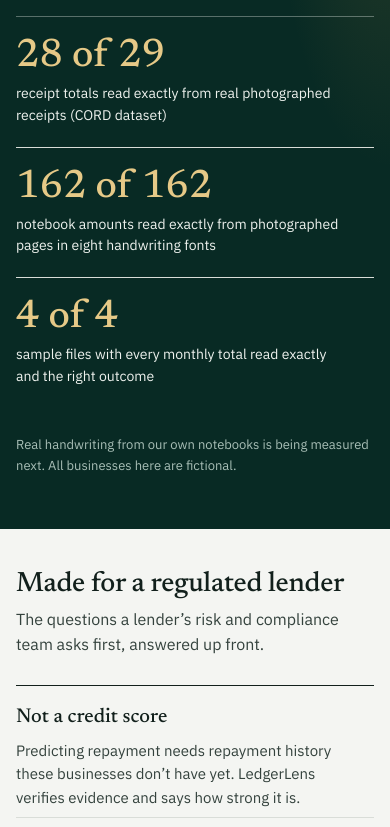
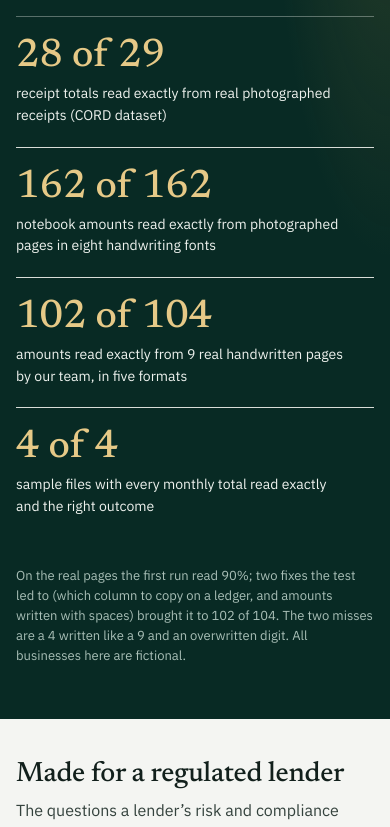
Before and after one commit to aeoncyr/ledgerlens, a React (Vite) app in the folder web/: page / in a window 390 px wide. Shown: the part 8153-8980 px from the top of the page. Built offline with nearby package versions, Linux system fonts and the light colour scheme.

Commit message:
docs: publish the real-handwriting result on the site and in the README

```diff
--- a/web/src/index.css
+++ b/web/src/index.css
@@ -4318,3 +4318,20 @@ textarea:focus {
     white-space: nowrap;
   }
 }
+
+/* The landing page's measured results: four figures, two by two on mid-size screens. */
+.stats.stats-four {
+  grid-template-columns: repeat(4, minmax(0, 1fr));
+}
+
+@media (max-width: 1000px) {
+  .stats.stats-four {
+    grid-template-columns: repeat(2, minmax(0, 1fr));
+  }
+}
+
+@media (max-width: 560px) {
+  .stats.stats-four {
+    grid-template-columns: minmax(0, 1fr);
+  }
+}
--- a/web/src/pages/HowItWorks.tsx
+++ b/web/src/pages/HowItWorks.tsx
@@ -286,6 +286,14 @@ export default function HowItWorks() {
                 handwriting fonts.
               </li>
               <li>
+                <strong>102 of 104</strong> transaction amounts read exactly on 9 real handwritten pages
+                written by our team, in five formats: daily sales lists, ledgers with cost, sale price and
+                profit, a cash book and a monthly summary. The first run read 90%; two fixes it led to
+                (which column to copy on a ledger, and amounts written with spaces) brought it to 102. The
+                two misses are a 4 written like a 9 and an overwritten digit, the kind the officer confirms
+                on the photo.
+              </li>
+              <li>
                 <strong>4 of 4</strong> sample files with every monthly total read exactly and the
                 outcome their evidence supports
                 {hendra ? `, including ${hendra.alias}, whose own words contradict his notebook` : ''}
@@ -293,7 +301,6 @@ export default function HowItWorks() {
               </li>
             </ul>
             <ul className="ai-list muted">
-              <li>Real handwriting from our own notebooks is being measured next.</li>
               <li>All businesses, records and interviews here are fictional.</li>
               <li>
                 LedgerLens is not a credit score: predicting repayment needs repayment history these
--- a/web/src/pages/Landing.tsx
+++ b/web/src/pages/Landing.tsx
@@ -303,7 +303,7 @@ export default function Landing() {
                 data are in the repository, so anyone can run it again.
               </p>
             </div>
-            <dl className="stats">
+            <dl className="stats stats-four">
               <div>
                 <dd>28 of 29</dd>
                 <dt>receipt totals read exactly from real photographed receipts (CORD dataset)</dt>
@@ -313,13 +313,18 @@ export default function Landing() {
                 <dt>notebook amounts read exactly from photographed pages in eight handwriting fonts</dt>
               </div>
               <div>
+                <dd>102 of 104</dd>
+                <dt>amounts read exactly from 9 real handwritten pages by our team, in five formats</dt>
+              </div>
+              <div>
                 <dd>4 of 4</dd>
                 <dt>sample files with every monthly total read exactly and the right outcome</dt>
               </div>
             </dl>
             <p className="fine on-dark">
-              Real handwriting from our own notebooks is being measured next. All businesses here are
-              fictional.
+              On the real pages the first run read 90%; two fixes the test led to (which column to copy on
+              a ledger, and amounts written with spaces) brought it to 102 of 104. The two misses are a 4
+              written like a 9 and an overwritten digit. All businesses here are fictional.
             </p>
           </div>
         </section>
--- a/web/src/pages/Trust.tsx
+++ b/web/src/pages/Trust.tsx
@@ -139,7 +139,7 @@ const CARDS: Card[] = [
     guardrail:
       'Each page is read twice with different instructions and the readings are compared. Amounts stay as text; code turns them into rupiah.',
     limits:
-      'Measured only on synthetic pages in eight handwriting fonts (162 of 162 amounts exact). Real handwriting is being measured next. Crossed-out corrections caused the earlier misses.',
+      '162 of 162 amounts exact on synthetic pages in eight handwriting fonts, and 102 of 104 on 9 real handwritten pages from our team (90% before two fixes the test led to). Misses come from ambiguous digits and overwritten or crossed-out corrections. Not yet tested on pages from real business owners.',
     human: 'Lines where the two readings disagree go to the officer to confirm on the photo.',
   },
   {
```
Also changed, not shown: 1 other file (tests, documents, lock files or other folders).
